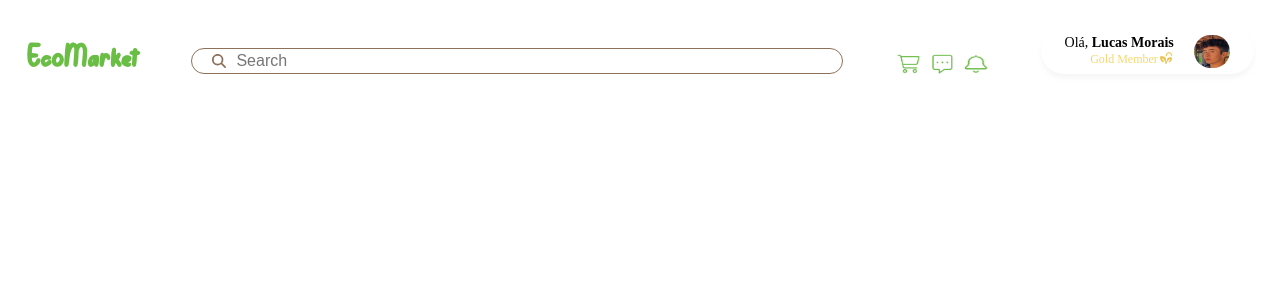
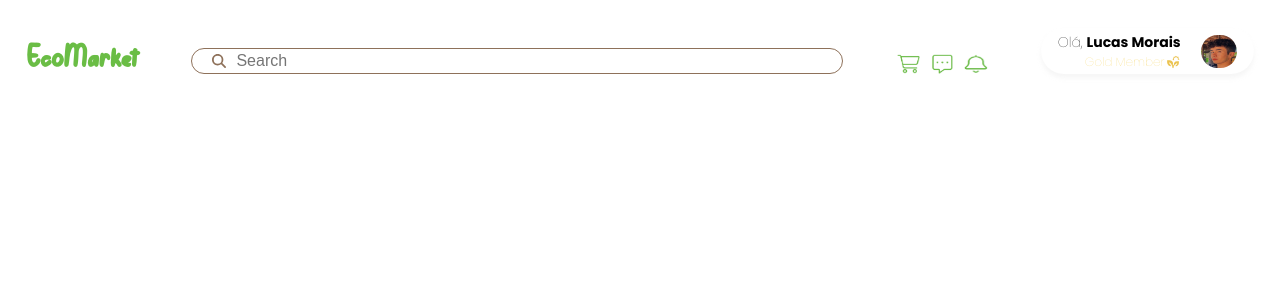
Before and after one commit to lucasmoraist/EcoMarket, an Angular app: page / in a window 1280 px wide. Shown: the top 300 px of the page. Built offline with nearby package versions, Linux system fonts and the light colour scheme; a web font is replaced by a local one.

Commit message:
feat: adjusted syntax error

```diff
--- a/src/styles.scss
+++ b/src/styles.scss
@@ -29,5 +29,5 @@ h2 {
 
 p,
 .btn {
-    font-family: var(--font-poppinsy);
+    font-family: var(--font-poppins);
 }
```
